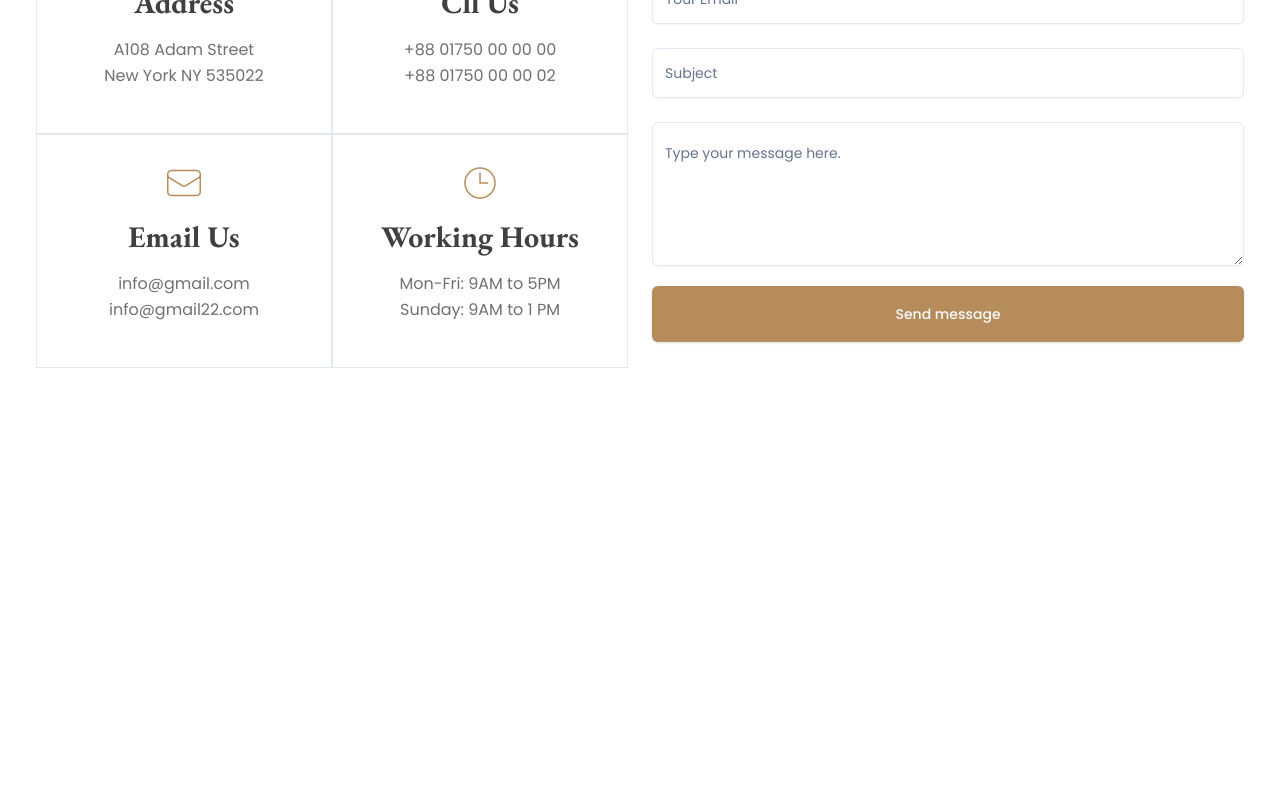
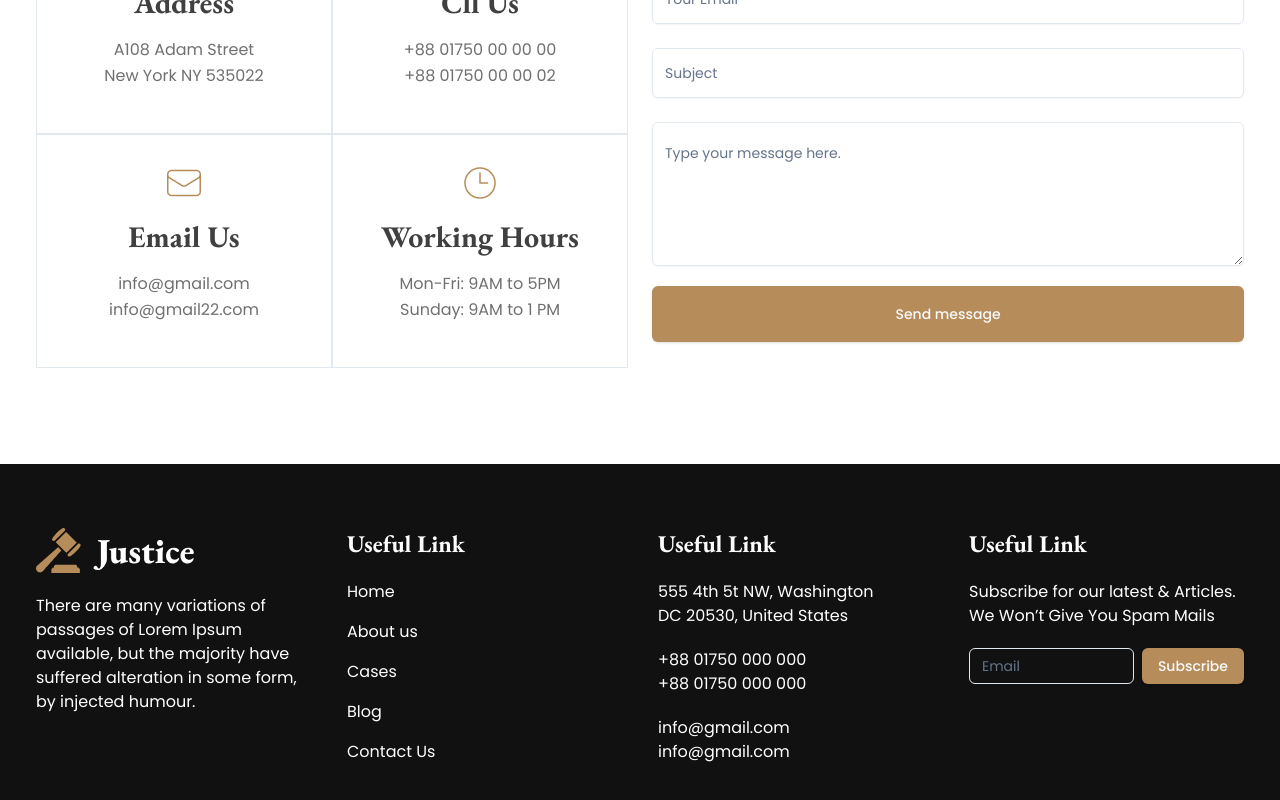
Before and after one commit to Dev-Zual/law-solution, a React (Vite) app: page / in a window 1280 px wide. Shown: the part 3534-4334 px from the top of the page. Before the commit the page ends 3998 px from the top, so only its background shows below. Built offline with nearby package versions, Linux system fonts and the light colour scheme.

Commit message:
footer done

```diff
--- a/src/App.jsx
+++ b/src/App.jsx
@@ -2,6 +2,7 @@ import Banner from "./components/pages/Banner";
 import ClientSay from "./components/pages/ClientSay";
 import ContactUs from "./components/pages/ContactUs";
 import Faq from "./components/pages/Faq";
+import Footer from "./components/pages/Footer";
 import Navbar from "./components/pages/Navbar";
 import Services from "./components/pages/Services";
 
@@ -18,7 +19,9 @@ function App() {
         <Faq />
         <ContactUs />
       </main>
-      <footer></footer>
+      <footer className="bg-[#111] py-16 text-white">
+        <Footer />
+      </footer>
     </>
   );
 }
--- /dev/null
+++ b/src/components/pages/Footer.jsx
@@ -0,0 +1,75 @@
+import { Button } from "../ui/button";
+import { Input } from "../ui/input";
+
+export default function Footer() {
+  return (
+    <div className="container mx-auto px-9">
+      <div className="grid grid-cols-2 lg:grid-cols-4 gap-9">
+        <div className="space-y-5">
+          <img src="./images/logo.png" alt="" />
+          <p>
+            There are many variations of passages of Lorem Ipsum available, but
+            the majority have suffered alteration in some form, by injected
+            humour.
+          </p>
+        </div>
+        <div className="space-y-5">
+          <h3 className="text-2xl font-bold">Useful Link</h3>
+          <ul className="text[#CFCFCF] font-normal text-base space-y-4">
+            <li>
+              <a href="#"></a>Home
+            </li>
+            <li>
+              <a href="#"></a>About us
+            </li>
+            <li>
+              <a href="#"></a>Cases
+            </li>
+            <li>
+              <a href="#"></a>Blog
+            </li>
+            <li>
+              <a href="#"></a>Contact Us
+            </li>
+          </ul>
+        </div>
+        <div className="space-y-5">
+          <h3 className="text-2xl font-bold">Useful Link</h3>
+          <div className="text[#CFCFCF] font-normal text-base space-y-5">
+            <div>
+              <p>
+                555 4th 5t NW, Washington <br />
+                DC 20530, United States
+              </p>
+            </div>
+            <div>
+              <p>
+                +88 01750 000 000 <br />
+                +88 01750 000 000
+              </p>
+            </div>
+            <div>
+              <p>
+                info@gmail.com <br /> info@gmail.com
+              </p>
+            </div>
+          </div>
+        </div>
+        <div className="space-y-5">
+          <h3 className="text-2xl font-bold">Useful Link</h3>
+          <div className="text[#CFCFCF] font-normal text-base space-y-5">
+            <p>
+              Subscribe for our latest & Articles. We Won’t Give You Spam Mails
+            </p>
+            <div className="flex w-full max-w-sm items-center space-x-2">
+              <Input type="email" placeholder="Email" />
+              <Button className="ml-1" type="submit">
+                Subscribe
+              </Button>
+            </div>
+          </div>
+        </div>
+      </div>
+    </div>
+  );
+}
```
